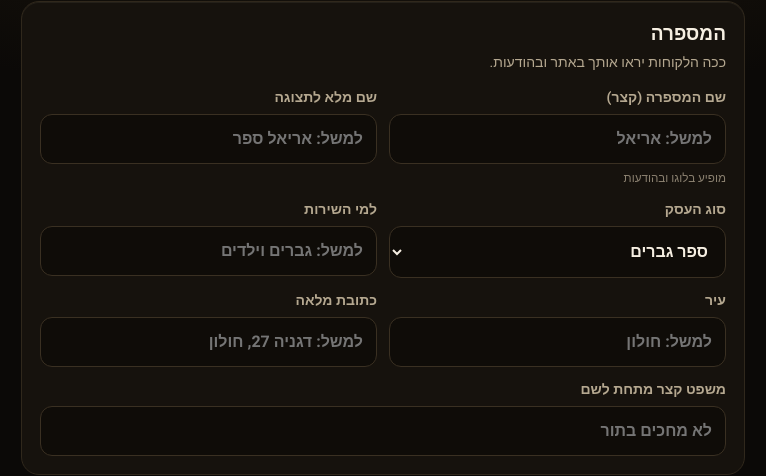
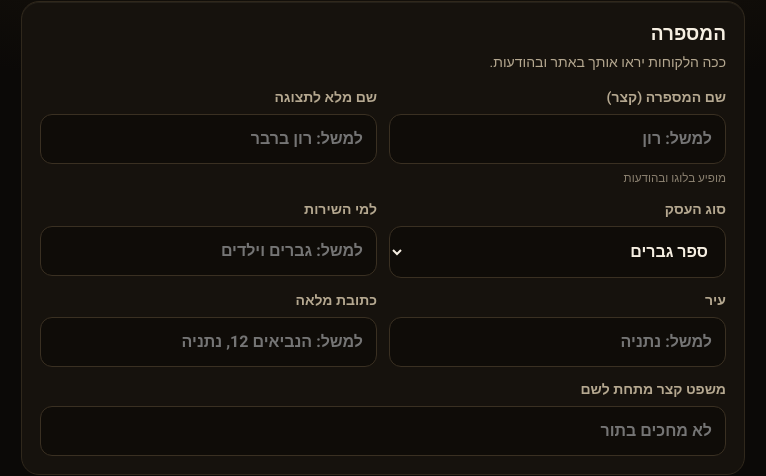
Before and after one commit to chlomo111-bit/barbershops-site, a plain HTML site: page start.html in a window 1280 px wide. Shown: the part 189-665 px from the top of the page, 257-1023 px from the left. Drawn offline with Linux system fonts and the light colour scheme.

Commit message:
start.html : exemples inventés (plus de données client)
Co-Authored-By: Claude Opus 5.5 <noreply@anthropic.com>
Claude-Session: https://claude.ai/code/session_01K8i1w16wt4gx6jYoTbpZMX

```diff
--- a/start.html
+++ b/start.html
@@ -131,15 +131,15 @@ input[dir=ltr]{text-align:right}
     <h2>המספרה</h2>
     <p class="hint">ככה הלקוחות יראו אותך באתר ובהודעות.</p>
     <div class="grid">
-      <label class="f">שם המספרה (קצר) <input id="nom" required maxlength="16" placeholder="למשל: אריאל"><small>מופיע בלוגו ובהודעות</small></label>
-      <label class="f">שם מלא לתצוגה <input id="nomAffiche" required maxlength="30" placeholder="למשל: אריאל ספר"></label>
+      <label class="f">שם המספרה (קצר) <input id="nom" required maxlength="16" placeholder="למשל: רון"><small>מופיע בלוגו ובהודעות</small></label>
+      <label class="f">שם מלא לתצוגה <input id="nomAffiche" required maxlength="30" placeholder="למשל: רון ברבר"></label>
       <label class="f">סוג העסק
         <select id="type">
           <option>ספר גברים</option><option>מספרה</option><option>מספרת נשים</option><option>ברבר שופ</option><option>מספרה לילדים</option>
         </select></label>
       <label class="f">למי השירות <input id="public" placeholder="למשל: גברים וילדים"></label>
-      <label class="f">עיר <input id="ville" required placeholder="למשל: חולון"></label>
-      <label class="f">כתובת מלאה <input id="adresse" required placeholder="למשל: דגניה 27, חולון"></label>
+      <label class="f">עיר <input id="ville" required placeholder="למשל: נתניה"></label>
+      <label class="f">כתובת מלאה <input id="adresse" required placeholder="למשל: הנביאים 12, נתניה"></label>
       <label class="f full">משפט קצר מתחת לשם <input id="slogan" maxlength="40" placeholder="לא מחכים בתור"></label>
     </div>
   </div>
@@ -214,7 +214,7 @@ input[dir=ltr]{text-align:right}
   <h1>עוד רגע <em>באוויר</em> 🚀</h1>
   <p class="lede">זו הכתובת של האפליקציה שלך. אפשר לשנות אותה (באנגלית בלבד).</p>
   <div class="card">
-    <div class="slugrow"><input id="slug" dir="ltr" maxlength="24" pattern="[a-z0-9-]{2,24}" placeholder="ariel"><span>.barbershops.company</span></div>
+    <div class="slugrow"><input id="slug" dir="ltr" maxlength="24" pattern="[a-z0-9-]{2,24}" placeholder="ron"><span>.barbershops.company</span></div>
     <div class="url" id="urlPrev"></div>
   </div>
   <div class="card"><h2>סיכום</h2><dl class="sum" id="sum"></dl></div>
```
